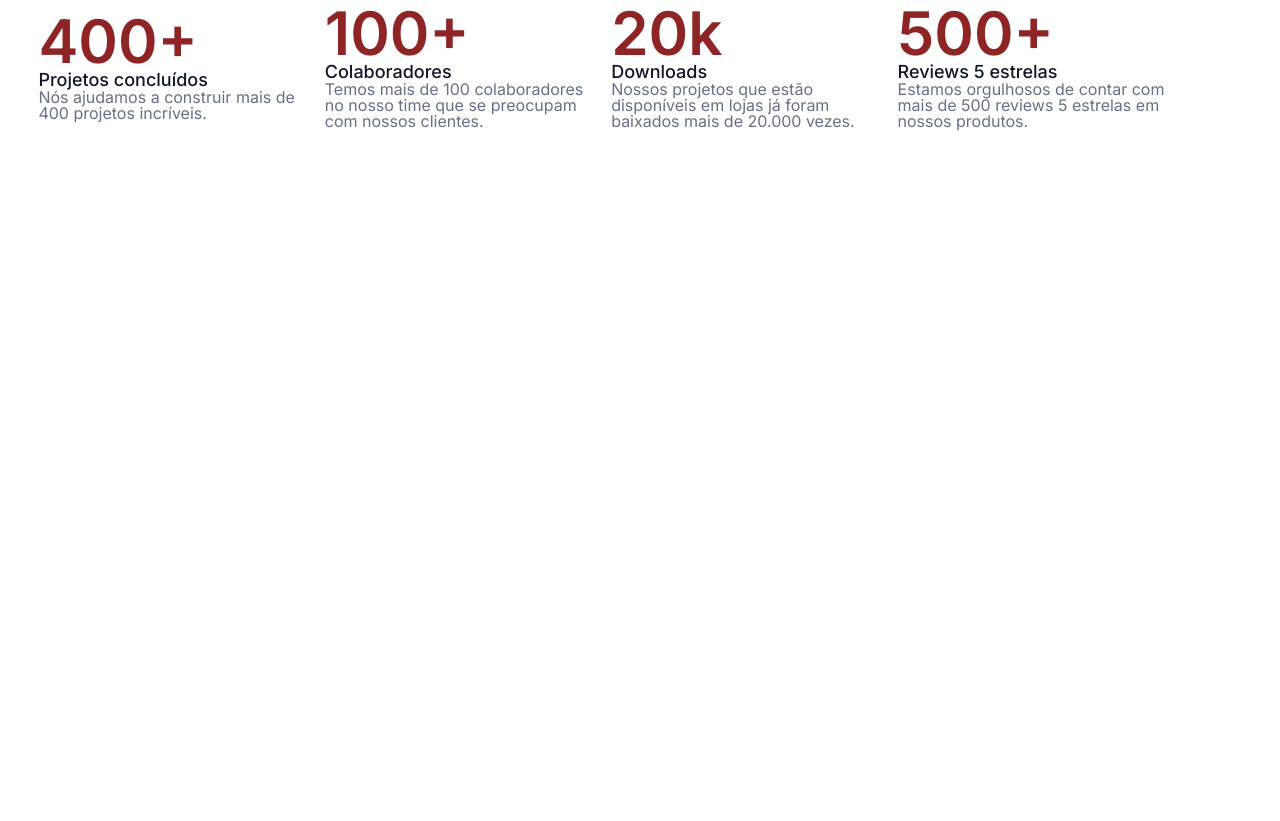
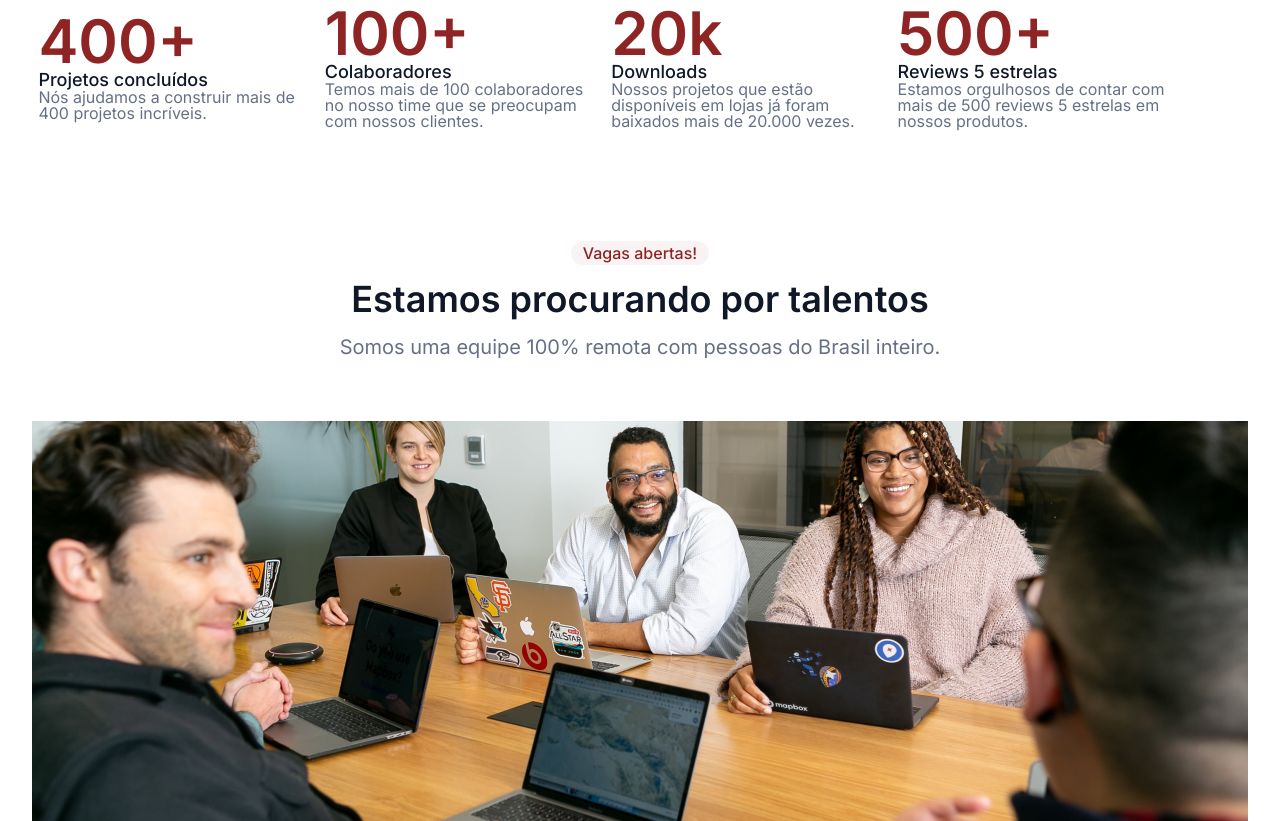
Before and after one commit to mayconwallas/7DaysOfCode, a plain HTML site: page 7DaysOfCodeHtmlCss/01GiMoeller/index.html in a window 1280 px wide. Shown: the part 501-1322 px from the top of the page. Before the commit the page ends 800 px from the top, so only its background shows below. Drawn offline with nearby package versions, Linux system fonts and the light colour scheme.

Commit message:
commig mais uma secao concluida

```diff
--- a/7DaysOfCodeHtmlCss/01GiMoeller/index.html
+++ b/7DaysOfCodeHtmlCss/01GiMoeller/index.html
@@ -67,6 +67,13 @@
                     </ul>
                 </div>
             </section>
+            <section class="container__vagas">
+                <h2 class="vagas-titulo">Vagas abertas!
+                </h2>
+                <h3 class="vagas-subtitulo">Estamos procurando por talentos</h3>
+                <p class="vagas-conteudo">Somos uma equipe 100% remota com pessoas do Brasil inteiro.</p>
+                <img class="vagas-imagem" src="./img/vagas.png" alt="imagem de uma sala de reunião com algumas pessoas em volta de uma mesa e alguns computadores em cima da mesa.">
+            </section>
         </main>
     </body>
 </html>
--- a/7DaysOfCodeHtmlCss/01GiMoeller/style/style.css
+++ b/7DaysOfCodeHtmlCss/01GiMoeller/style/style.css
@@ -7,7 +7,8 @@
     --cor-font-nav: #667085;
     --cor-bg-principal: #FFFFFF;
     --cor-bg-botao-cadastar: #8E2424;
-    --cor-font-titulos: #8E2424;
+    --cor-font-titulos: #8e2424;
+    --cor-font-titulos-transparencia: #8e24240d;
     --for-font-subtitulos: #101828;
 
 }
@@ -103,6 +104,7 @@ body {
 
 .container__view-controle {
     width: 280px;
+    margin-bottom: 96px;
 }
 
 .controle-item {
@@ -128,3 +130,37 @@ body {
     font-weight: 400;
     color: var(--cor-font-nav);
 }
+
+
+/*vagas*/
+
+.container__vagas {
+    display: flex;
+    flex-direction: column;
+    justify-content: center;
+    align-items: center;
+}
+
+.vagas-titulo {
+    font-size: 14 px;
+    font-weight: 500;
+    color: var(--cor-bg-botao-cadastar);
+    background-color: var(--cor-font-titulos-transparencia);
+    border-radius: 16px;
+    padding: 4px 12px ;
+    margin: 16px;
+}
+
+.vagas-subtitulo {
+    font-size: 36px;
+    font-weight: 600;
+    color: var(--for-font-subtitulos);
+    margin-bottom: 20px;
+}
+
+.vagas-conteudo {
+    font-size: 20px;
+    font-weight: 400;
+    color: var(--cor-font-nav);
+    margin-bottom: 64px;
+}
```
Also changed, not shown: 7DaysOfCodeHtmlCss/01GiMoeller/img/vagas.png (added).
